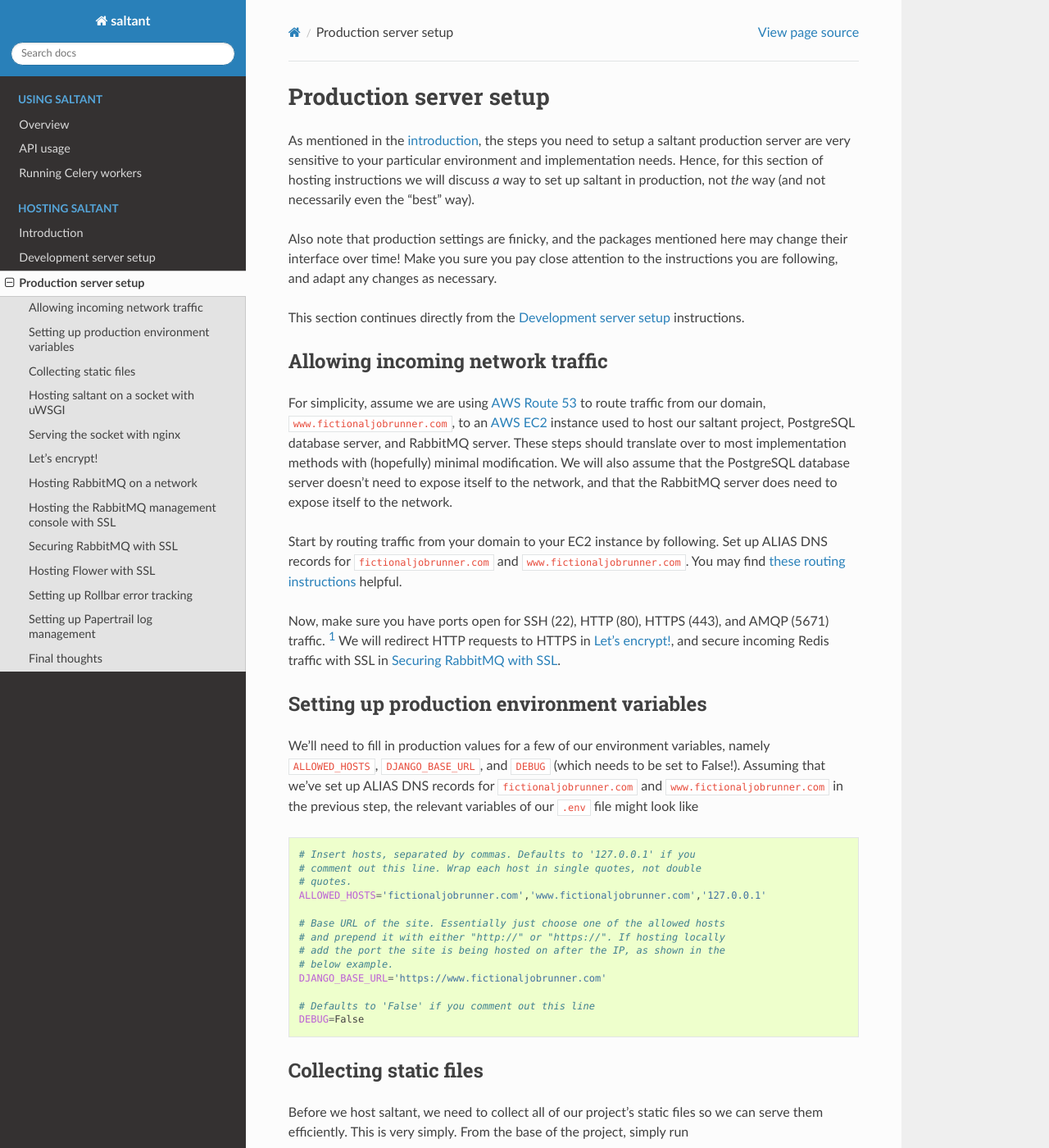
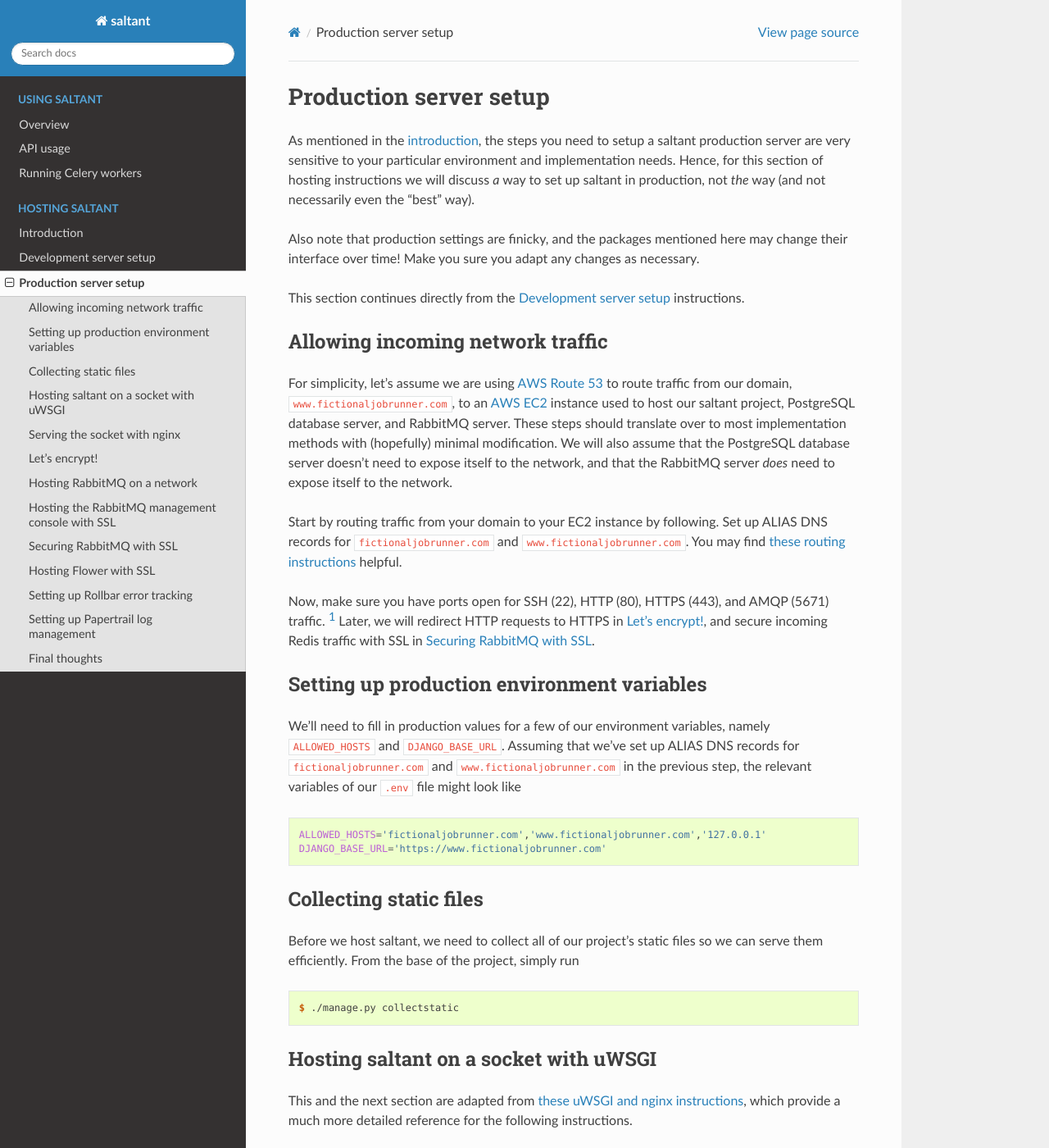
Before and after one commit to saltant-org/saltant, a Sphinx documentation site: the page built from docs/source/hosting/production.rst, in a window 1280 px wide and 1400 px high. Shown: the whole window at 82% size. Built offline with Sphinx 7.4.7 and the Read the Docs theme 2.0.0, drawn with Linux system fonts in a browser that asks for light colours; some of the changed text lies outside the part shown.

Commit message:
Revise "Hosting" docs

```diff
--- a/docs/source/hosting/production.rst
+++ b/docs/source/hosting/production.rst
@@ -11,8 +11,7 @@ production, not *the* way (and not necessarily even the "best" way).
 
 Also note that production settings are finicky, and the packages
 mentioned here may change their interface over time! Make you sure you
-pay close attention to the instructions you are following, and adapt
-any changes as necessary.
+adapt any changes as necessary.
 
 This section continues directly from the :doc:`development`
 instructions.
@@ -20,14 +19,14 @@ instructions.
 Allowing incoming network traffic
 ---------------------------------
 
-For simplicity, assume we are using `AWS Route 53`_ to route traffic
-from our domain, ``www.fictionaljobrunner.com``, to an `AWS EC2`_
-instance used to host our saltant project, PostgreSQL database server,
-and RabbitMQ server. These steps should translate over to most
+For simplicity, let's assume we are using `AWS Route 53`_ to route
+traffic from our domain, ``www.fictionaljobrunner.com``, to an `AWS
+EC2`_ instance used to host our saltant project, PostgreSQL database
+server, and RabbitMQ server. These steps should translate over to most
 implementation methods with (hopefully) minimal modification. We will
 also assume that the PostgreSQL database server doesn't need to expose
-itself to the network, and that the RabbitMQ server does need to expose
-itself to the network.
+itself to the network, and that the RabbitMQ server *does* need to
+expose itself to the network.
 
 Start by routing traffic from your domain to your EC2 instance by
 following. Set up ALIAS DNS records for ``fictionaljobrunner.com`` and
@@ -35,42 +34,30 @@ following. Set up ALIAS DNS records for ``fictionaljobrunner.com`` and
 instructions`_ helpful.
 
 Now, make sure you have ports open for SSH (22), HTTP (80), HTTPS (443),
-and AMQP (5671) traffic. [#aws-traffic]_ We will redirect HTTP requests
-to HTTPS in `Let's encrypt!`_, and secure incoming Redis traffic with SSL
-in `Securing RabbitMQ with SSL`_.
+and AMQP (5671) traffic. [#aws-traffic]_ Later, we will redirect HTTP
+requests to HTTPS in `Let's encrypt!`_, and secure incoming Redis
+traffic with SSL in `Securing RabbitMQ with SSL`_.
 
 Setting up production environment variables
 -------------------------------------------
 
 We'll need to fill in production values for a few of our environment
-variables, namely ``ALLOWED_HOSTS``, ``DJANGO_BASE_URL``, and ``DEBUG``
-(which needs to be set to False!). Assuming that we've set up ALIAS DNS
-records for ``fictionaljobrunner.com`` and
+variables, namely ``ALLOWED_HOSTS`` and ``DJANGO_BASE_URL``. Assuming
+that we've set up ALIAS DNS records for ``fictionaljobrunner.com`` and
 ``www.fictionaljobrunner.com`` in the previous step, the relevant
 variables of our ``.env`` file might look like
 
 .. code-block:: shell
 
-    # Insert hosts, separated by commas. Defaults to '127.0.0.1' if you
-    # comment out this line. Wrap each host in single quotes, not double
-    # quotes.
     ALLOWED_HOSTS='fictionaljobrunner.com','www.fictionaljobrunner.com','127.0.0.1'
-
-    # Base URL of the site. Essentially just choose one of the allowed hosts
-    # and prepend it with either "http://" or "https://". If hosting locally
-    # add the port the site is being hosted on after the IP, as shown in the
-    # below example.
     DJANGO_BASE_URL='https://www.fictionaljobrunner.com'
-
-    # Defaults to 'False' if you comment out this line
-    DEBUG=False
 
 Collecting static files
 -----------------------
 
 Before we host saltant, we need to collect all of our project's static
-files so we can serve them efficiently. This is very simply. From the
-base of the project, simply run ::
+files so we can serve them efficiently. From the base of the project,
+simply run ::
 
     $ ./manage.py collectstatic
 
@@ -78,7 +65,7 @@ Hosting saltant on a socket with uWSGI
 --------------------------------------
 
 This and the next section are adapted from `these uWSGI and nginx
-instructions`_, which provide a more detailed reference for the
+instructions`_, which provide a much more detailed reference for the
 following instructions.
 
 First we need to install `uWSGI`_; if we're on Ubuntu we can install
```
Also changed, not shown: docs/source/hosting/development.rst (+11 -41 lines).
